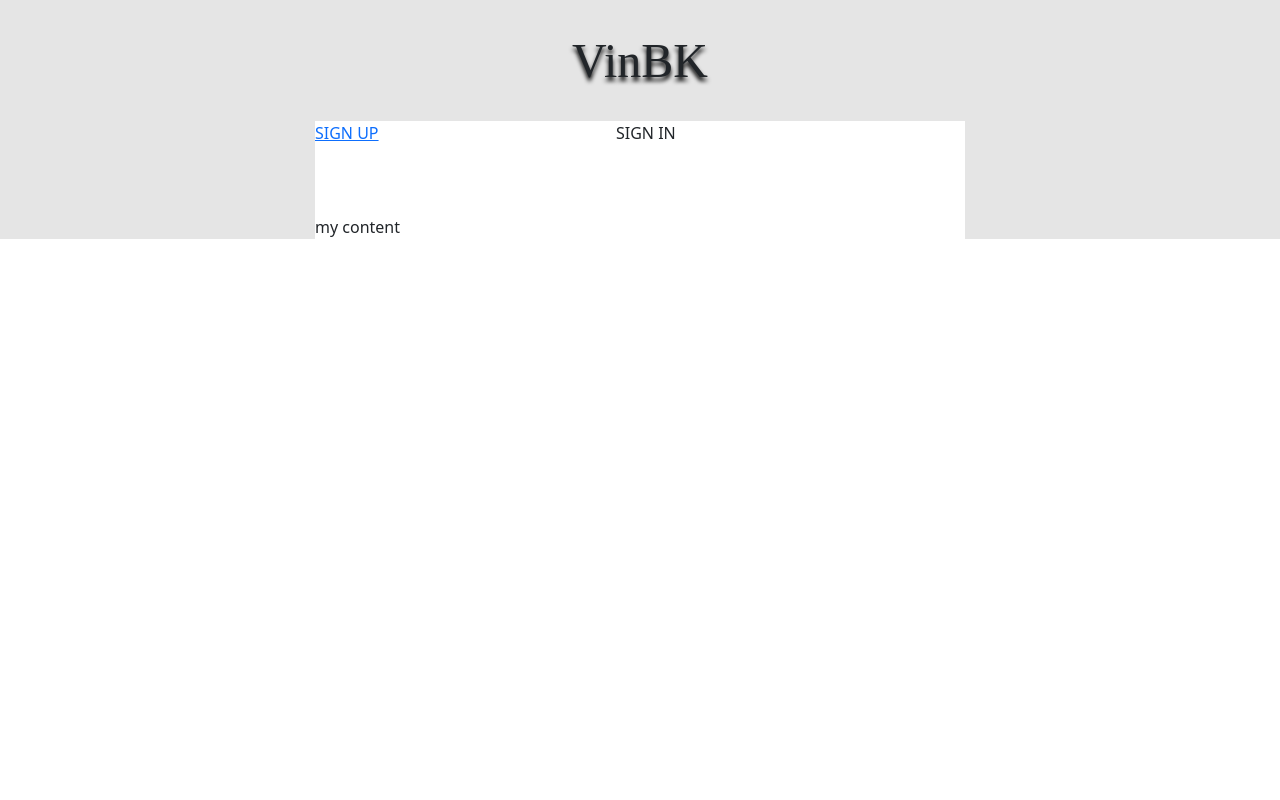
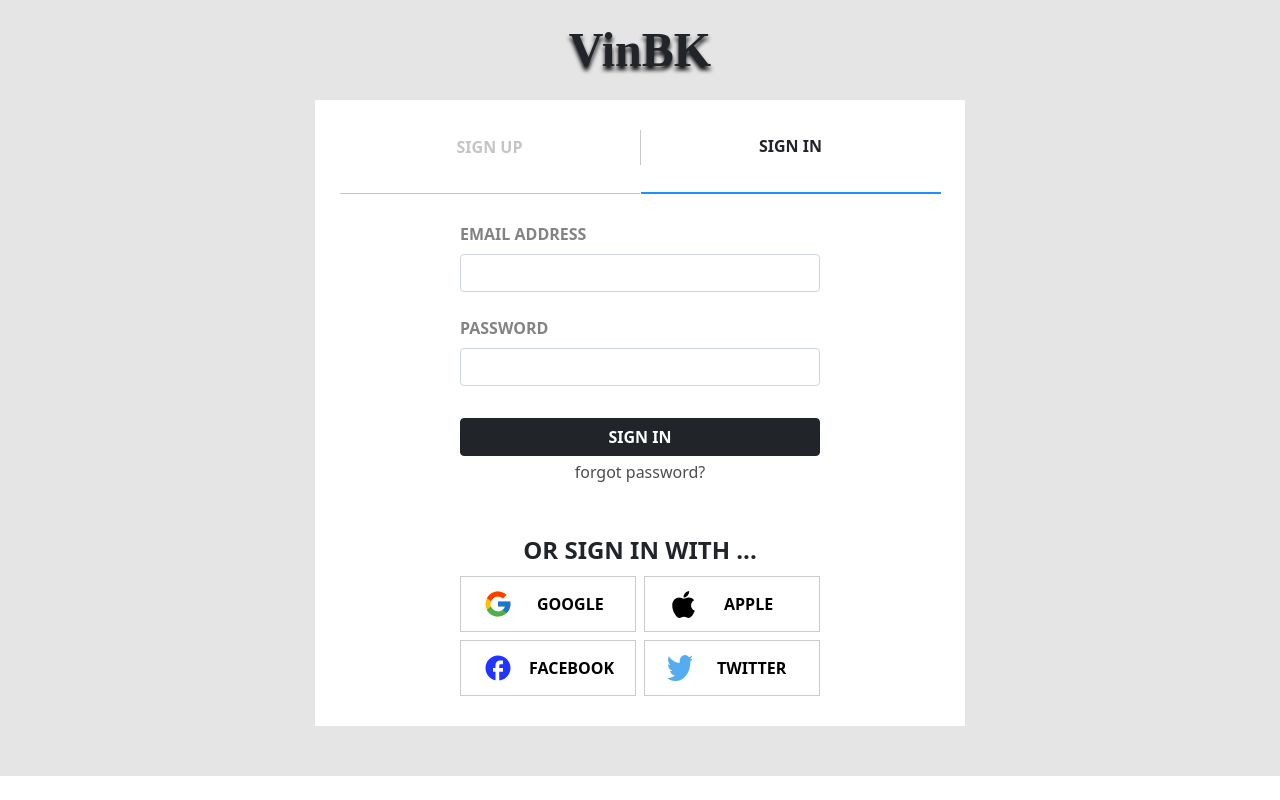
Before and after one commit to CEK19/WEB_ASSIGNMENT, a PHP site: page /html/signIn.html in a window 1280 px wide. Run offline with PHP 8.4, Linux system fonts and the light colour scheme.

Commit message:
[Sign in] [signIn.html] [done without js]

```diff
--- a/TU/css/signIn.css
+++ b/TU/css/signIn.css
@@ -1,11 +1,13 @@
 .my_page{
     background-color: #E5E5E5;
+    padding-bottom: 50px;
 }
 
 .my_container{
     background-color: white;
     width: 650px;
     margin: 0 auto;
+    padding-bottom: 30px;
 }
 
 #logo_group{
@@ -13,7 +15,7 @@
     display: flex;
     justify-content: center;
     align-items: center;
-    height: 121px;
+    height: 100px;
     width: 100%;
 }
     /* child */
@@ -22,6 +24,7 @@
         width: 181px;
         height: 106px;
         font-family: Baloo Tammudu;
+        font-weight: bolder;
         font-size: 48px;
         line-height: 106px;
         text-align: center;
@@ -31,9 +34,82 @@
 
 #change_option{
     display: flex;
+    justify-content: center;
+    align-items: center;
+
+    margin-bottom: 28px;
 }
-    /*  */
+    /* child */
     #sign_up{
         height: 94px;
-        width: 301px;
+        width: 300px;
+        display: flex;
+        align-items: center;
+        justify-content: center;
+
+        border-style: none none solid none;
+        border-width: 1.2px;
+        border-color: rgba(0, 0, 0, 0.22);
     }
+    #sign_up a{
+        text-decoration: none;
+        /* color: lightgray; */
+        color: #c4c4c4;
+        font-weight: bolder;
+    }
+    #vertical_line{
+        height: 35px;
+    }
+    #sign_in{
+        height: 94px;
+        width: 300px;
+        display: flex;
+        align-items: center;
+        justify-content: center;
+
+        border-style: none none solid none;
+        border-width: 2px;
+        border-color: dodgerblue;
+    }
+    #sign_in p{
+        margin-bottom: 0px;
+        font-weight: bolder;
+    }
+
+.my_content{
+    margin: 0 auto;
+    width: 360px;
+}
+    /* child */
+    #email, #password{
+        font-weight: bold;
+        color: rgba(102, 102, 102, 0.81);
+    }
+    #forgot_pass{
+
+    }
+    #forgot_pass a{
+        text-decoration: none;
+        color: rgba(0, 0, 0, 0.7);
+    }
+    #forgot_pass a:hover{
+        text-decoration: underline;
+        color: rgba(0, 0, 0, 0.5);
+    }
+
+    /* other login */
+    .my_icon{
+        height: 56px;
+        width: 178px;
+        display: flex;
+        align-items: center;
+        background-color: white;
+        border: 1px solid rgba(0, 0, 0, 0.2);
+    }
+    .my_icon_text{
+        height: fit-content;
+        width: fit-content;
+        font-size: 16px;
+        font-weight: bold;
+        justify-self: center;
+    }
--- a/TU/html/signIn.html
+++ b/TU/html/signIn.html
@@ -1,5 +1,6 @@
 <!DOCTYPE html>
 <html lang="en">
+
 <head>
     <meta charset="UTF-8">
     <meta http-equiv="X-UA-Compatible" content="IE=edge">
@@ -10,6 +11,7 @@
     <link href="https://cdn.jsdelivr.net/npm/bootstrap@5.1.2/dist/css/bootstrap.min.css" rel="stylesheet"
         integrity="sha384-uWxY/CJNBR+1zjPWmfnSnVxwRheevXITnMqoEIeG1LJrdI0GlVs/9cVSyPYXdcSF" crossorigin="anonymous">
 </head>
+
 <body>
     <div class="my_page">
         <div class="my_container">
@@ -20,12 +22,99 @@
                 <div id="sign_up">
                     <a href="">SIGN UP</a>
                 </div>
-                <div id="SIGN-IN">
+                <div class="d-flex" id="vertical_line">
+                    <div class="vr"></div>
+                </div>
+                <div id="sign_in">
                     <p>SIGN IN</p>
                 </div>
             </div>
             <div class="my_content">
-                my content
+                <form>
+                    <label class="form-label" for="email" id="email">EMAIL ADDRESS</label>
+                    <input class="form-control" type="email" id="email_text">
+
+                    <br>
+
+                    <label class="form-label" for="password" id="password">PASSWORD</label>
+                    <input class="form-control" type="password" id="pasword_text">
+
+                    <br>
+
+                    <div class="d-grid mt-2 mb-1">
+                        <button class="btn btn-dark"><span class="fw-bold">SIGN IN</span></button>
+                    </div>
+
+                    <div class="text-center mb-5" id="forgot_pass">
+                        <a href="">forgot password?</a>
+                    </div>
+                </form>
+
+                <p class="text-center fw-bold fs-4 mb-2">OR SIGN IN WITH ...</p>
+
+                <div class="d-flex mb-2">
+                    <button class="me-2 my_icon" type="button">
+                        <svg class="ms-3 me-4" width="30" height="30" viewBox="0 0 30 30" fill="none"
+                            xmlns="http://www.w3.org/2000/svg">
+                            <path
+                                d="M27.2569 12.5519H26.25V12.5H15V17.5H22.0644C21.0338 20.4106 18.2644 22.5 15 22.5C10.8581 22.5 7.5 19.1419 7.5 15C7.5 10.8581 10.8581 7.5 15 7.5C16.9119 7.5 18.6513 8.22125 19.9756 9.39937L23.5112 5.86375C21.2787 3.78312 18.2925 2.5 15 2.5C8.09688 2.5 2.5 8.09688 2.5 15C2.5 21.9031 8.09688 27.5 15 27.5C21.9031 27.5 27.5 21.9031 27.5 15C27.5 14.1619 27.4137 13.3438 27.2569 12.5519Z"
+                                fill="#FFC107" />
+                            <path
+                                d="M3.94122 9.18188L8.0481 12.1938C9.15935 9.4425 11.8506 7.5 15 7.5C16.9118 7.5 18.6512 8.22125 19.9756 9.39937L23.5112 5.86375C21.2787 3.78312 18.2925 2.5 15 2.5C10.1987 2.5 6.03497 5.21062 3.94122 9.18188Z"
+                                fill="#FF3D00" />
+                            <path
+                                d="M15 27.4999C18.2288 27.4999 21.1625 26.2643 23.3806 24.2549L19.5119 20.9812C18.2147 21.9677 16.6297 22.5012 15 22.4999C11.7488 22.4999 8.98814 20.4268 7.94814 17.5337L3.87189 20.6743C5.94064 24.7224 10.1419 27.4999 15 27.4999Z"
+                                fill="#4CAF50" />
+                            <path
+                                d="M27.2569 12.5519H26.25V12.5H15V17.5H22.0644C21.5714 18.8853 20.6833 20.0957 19.51 20.9819L19.5119 20.9806L23.3806 24.2544C23.1069 24.5031 27.5 21.25 27.5 15C27.5 14.1619 27.4137 13.3438 27.2569 12.5519Z"
+                                fill="#1976D2" />
+                        </svg>
+                        <p class="mb-0 my_icon_text">GOOGLE</p>
+                    </button>
+
+                    <button class="my_icon">
+                        <svg class="ms-3 me-4" width="33" height="33" viewBox="0 0 33 33" fill="none"
+                            xmlns="http://www.w3.org/2000/svg">
+                            <path
+                                d="M24.0861 17.2638C24.0732 15.0659 25.069 13.4095 27.08 12.1881C25.9553 10.5768 24.2537 9.69053 22.0107 9.51973C19.887 9.35215 17.5635 10.7572 16.7127 10.7572C15.8136 10.7572 13.7575 9.57774 12.1397 9.57774C8.80107 9.6293 5.25293 12.2396 5.25293 17.5506C5.25293 19.12 5.53975 20.741 6.11338 22.4104C6.88037 24.6082 9.64541 29.9933 12.5297 29.9063C14.0379 29.8708 15.1046 28.8363 17.0672 28.8363C18.9718 28.8363 19.9579 29.9063 21.6401 29.9063C24.5502 29.8644 27.051 24.9691 27.7793 22.7648C23.8767 20.9247 24.0861 17.3766 24.0861 17.2638ZM20.6991 7.43467C22.333 5.49463 22.1848 3.72861 22.1364 3.09375C20.6927 3.17754 19.0233 4.07666 18.0727 5.18203C17.0253 6.36797 16.4098 7.83428 16.5419 9.4875C18.1017 9.60674 19.5261 8.8043 20.6991 7.43467Z"
+                                fill="black" />
+                        </svg>
+                        <p class="mb-0 my_icon_text">APPLE</p>
+                    </button>
+                </div>
+
+                <div class="d-flex">
+                    <button class="me-2 my_icon">
+                        <svg class="ms-3 me-3" width="30" height="30" viewBox="0 0 30 30" fill="none"
+                            xmlns="http://www.w3.org/2000/svg">
+                            <path
+                                d="M27.5 15C27.5 8.1 21.9 2.5 15 2.5C8.1 2.5 2.5 8.1 2.5 15C2.5 21.05 6.8 26.0875 12.5 27.25V18.75H10V15H12.5V11.875C12.5 9.4625 14.4625 7.5 16.875 7.5H20V11.25H17.5C16.8125 11.25 16.25 11.8125 16.25 12.5V15H20V18.75H16.25V27.4375C22.5625 26.8125 27.5 21.4875 27.5 15Z"
+                                fill="#2035FF" />
+                        </svg>
+
+                        <p class="mb-0 my_icon_text">FACEBOOK</p>
+                    </button>
+
+                    <button class="my_icon">
+                        <svg class="ms-3 me-4" width="26" height="26" viewBox="0 0 26 26" fill="none"
+                            xmlns="http://www.w3.org/2000/svg">
+                            <g clip-path="url(#clip0_43:153)">
+                                <path
+                                    d="M26 3.16607C25.0433 3.68569 24.0153 4.03688 22.9363 4.19487C24.0377 3.38626 24.8834 2.10579 25.2816 0.580123C24.2346 1.3412 23.089 1.87742 21.8944 2.16563C20.9214 0.895855 19.5351 0.102295 18.0008 0.102295C15.0549 0.102295 12.6665 3.02773 12.6665 6.63588C12.6665 7.14805 12.7137 7.64665 12.8046 8.12497C8.37139 7.85241 4.44092 5.25129 1.80995 1.29829C1.35088 2.26328 1.08784 3.38576 1.08784 4.583C1.08784 6.84985 2.02962 8.84962 3.46084 10.0214C2.61376 9.98886 1.78532 9.70862 1.04467 9.20404C1.04437 9.23141 1.04437 9.25877 1.04437 9.28627C1.04437 12.4519 2.88305 15.0927 5.32319 15.693C4.5377 15.9546 3.71376 15.9929 2.91434 15.8049C3.59308 18.4007 5.56309 20.2896 7.8972 20.3425C6.07161 22.0948 3.77152 23.1394 1.27248 23.1394C0.841852 23.1394 0.41732 23.1084 0 23.0481C2.36062 24.9019 5.16445 25.9836 8.1768 25.9836C17.9884 25.9836 23.3537 16.0276 23.3537 7.39362C23.3537 7.11023 23.3486 6.82846 23.3383 6.5483C24.3825 5.62361 25.2839 4.47827 26 3.16607Z"
+                                    fill="#55ACEE" />
+                            </g>
+                            <defs>
+                                <clipPath id="clip0_43:153">
+                                    <rect width="26" height="26" fill="white" />
+                                </clipPath>
+                            </defs>
+                        </svg>
+
+                        <p class="mb-0 my_icon_text">TWITTER</p>
+                    </button>
+                </div>
+
+
             </div>
         </div>
     </div>
@@ -36,4 +125,5 @@
         crossorigin="anonymous"></script>
     <script src="../js/singIn.js"></script>
 </body>
+
 </html>
```
